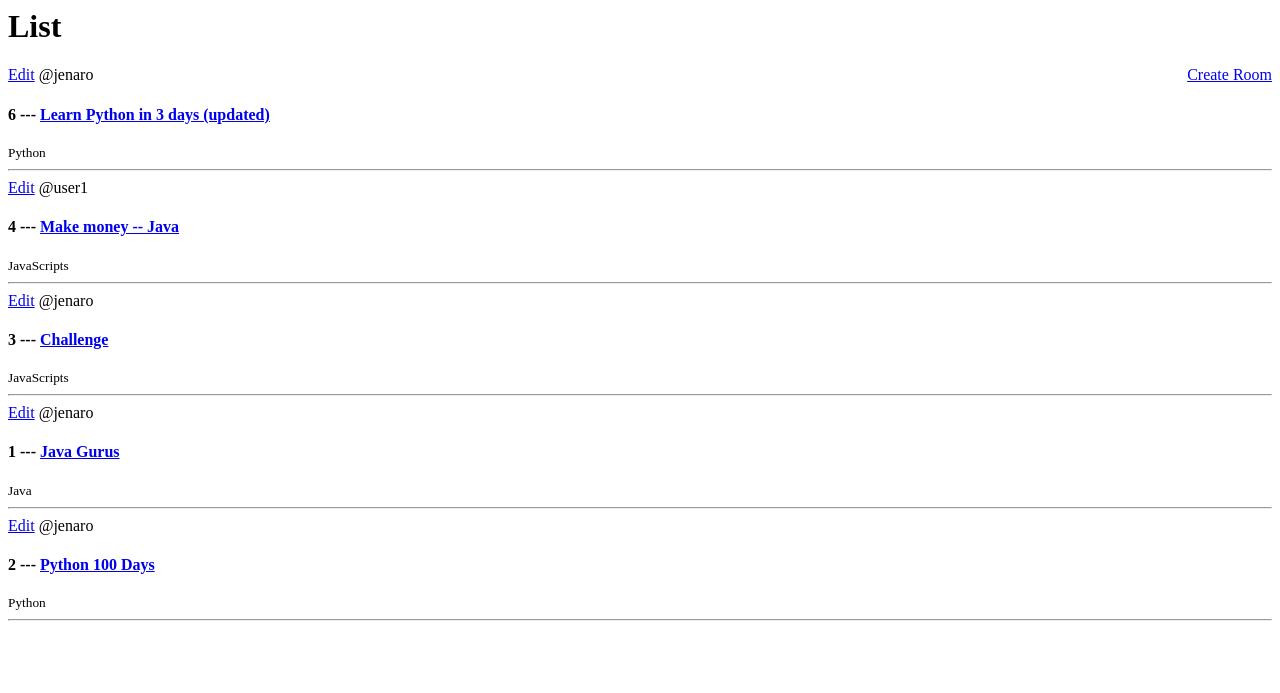
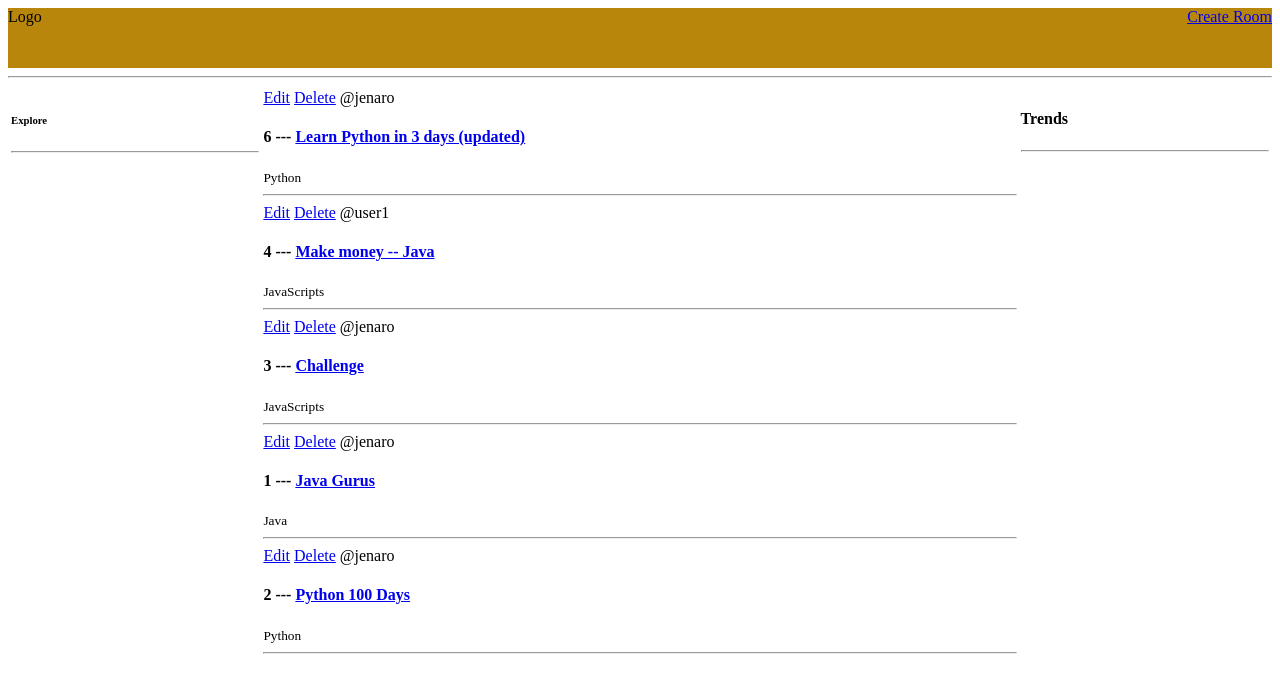
Before and after one commit to wjenaro/Hangout, a Django app: page / in a window 1280 px wide. Shown: the top 693 px of the page. Run offline with Django 4.2, Linux system fonts and the light colour scheme; data comes from the database, SQL or seed files in the repository; both versions use the stored data as it was after the commit.

Commit message:
Good Night

```diff
--- /dev/null
+++ b/baseApp/templates/baseApp/delete.html
@@ -0,0 +1,6 @@
+<form method="POST" action="">
+    {% csrf_token %}
+    <p>Are you sure you want to delete "{{obj}}"?</p>
+    <a href="{{request.META.HTTP_REFERER}}" >Go Back</a>
+    <input type="submit" value="Confirm"/>
+</form>
--- a/baseApp/templates/baseApp/home.html
+++ b/baseApp/templates/baseApp/home.html
@@ -1,18 +1,44 @@
-<h1>List</h1>
-<div style="float: right;">
+<!DOCTYPE html>
+<html>
+<head>
+<style>
+.grid-container {
+  display: grid;
+  grid-template-columns: 20% 60% 20%;
+    padding: 1px;
+}
+.grid-item {
+
+  padding: 2px;
+
+}
+</style>
+</head>
+<body>
+    <nav style="height: 60px; background-color:darkgoldenrod;"><a>Logo</a><div style="float: right;">
         <a href="{% url 'create-room' %}">Create Room</a>
-</div>
+        </div></nav>
+        <hr>
+
+
+<div class="grid-container">
+  <div class="grid-item">
+    <h6>Explore</h6>
+    <hr></div>
+  <div class="grid-item">
+
+
 <div>
     <div>
     {% for rooms in rooms %}
     <div>
     <a href="{% url 'update-room' rooms.id %}"> Edit</a>
+    <a href="{% url 'delete-room' rooms.id %}"> Delete</a>
     <span>
     @{{rooms.host.username}}
     </span>
     <h4>{{rooms.id}}
     --- <a href="{% url 'room' rooms.id %}">{{rooms.name}}</a>
-
     </h4>
     <small>{{rooms.topic.name}}</small>
     <hr>
@@ -20,3 +46,13 @@
     {% endfor %}
     </div>
     </div>
+  </div>
+  <div class="grid-item">
+    <h4>Trends</h4>
+    <hr>
+  </div>
+
+</div>
+
+</body>
+</html>
--- a/baseApp/urls.py
+++ b/baseApp/urls.py
@@ -9,4 +9,5 @@ urlpatterns=[
     path('room/<str:pk>/', views.room, name="room"),
     path('create-room/', views.createRoom, name="create-room"),
     path('update-room/<str:pk>/', views.updateRoom, name="update-room"),
+    path('delete-room/<str:pk>/', views.deleteRoom, name="delete-room"),
 ]
--- a/baseApp/views.py
+++ b/baseApp/views.py
@@ -44,6 +44,20 @@ updating
 def updateRoom(request, pk):
     room=Room.objects.get(id=pk)
     form=RoomForm(instance=room)
+    if request.method=="POST":
+        form=RoomForm(request.POST, instance=room)
+        if form.is_valid():
+            form.save()
+            return redirect('home')
 
     context={'form': form}
     return render(request, 'baseApp/room_form.html', context)
+'''
+Delete
+'''
+def deleteRoom(request,pk):
+    room=Room.objects.get(id=pk)
+    if request.method=="POST":
+        room.delete()
+        return redirect('home')
+    return render(request, 'baseApp/delete.html', {'obj': room})
```
Also changed, not shown: db.sqlite3. Lines whose indentation alone changed are shown as unchanged.
